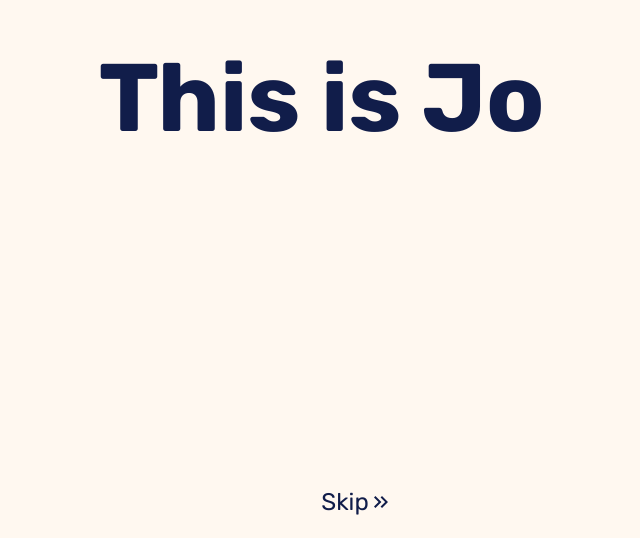
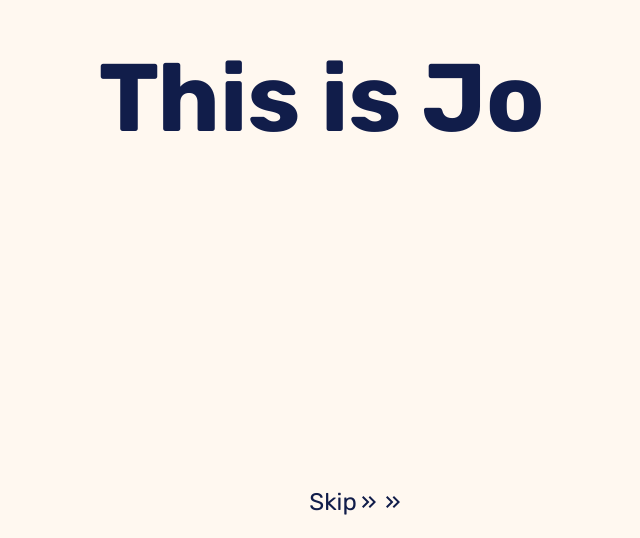
Before and after one commit to Sajojo/myportfolio, a React (Vite) app: page / in a window 1280 px wide. Shown: the part 262-800 px from the top of the page, without its empty margins (283-923 px from the left). Built offline with nearby package versions, Linux system fonts and the light colour scheme.

Commit message:
Fixed splash screen2

```diff
--- a/src/Warm.jsx
+++ b/src/Warm.jsx
@@ -47,6 +47,7 @@ const Warm = () => {
           className="fixed bottom-5 flex text-[#111D4A] flex-row justify-center items-center hover:underline hover:underline-offset-4 hover:cursor-pointer text-1xl sm:text-2xl"
         >
           Skip <MdOutlineKeyboardDoubleArrowRight />
+          <MdOutlineKeyboardDoubleArrowRight />
         </button>
       </motion.div>
       <div className="bg-[#1E1E24] h-screen w-screen fixed top-0 z-10"></div>
```
